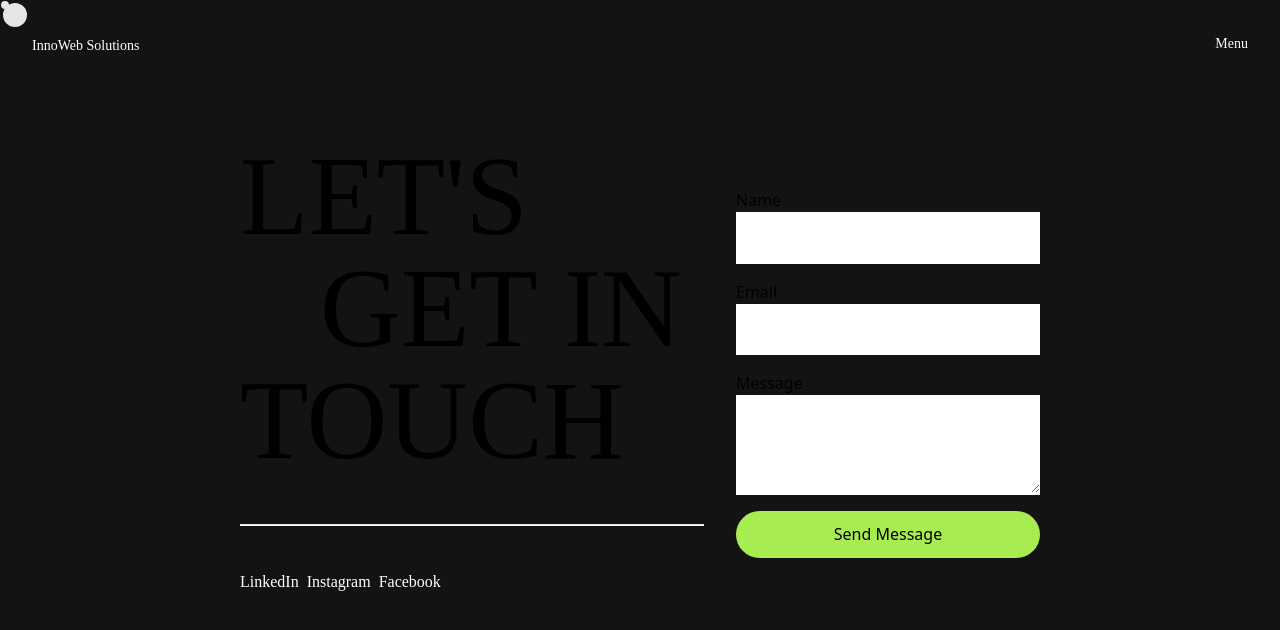
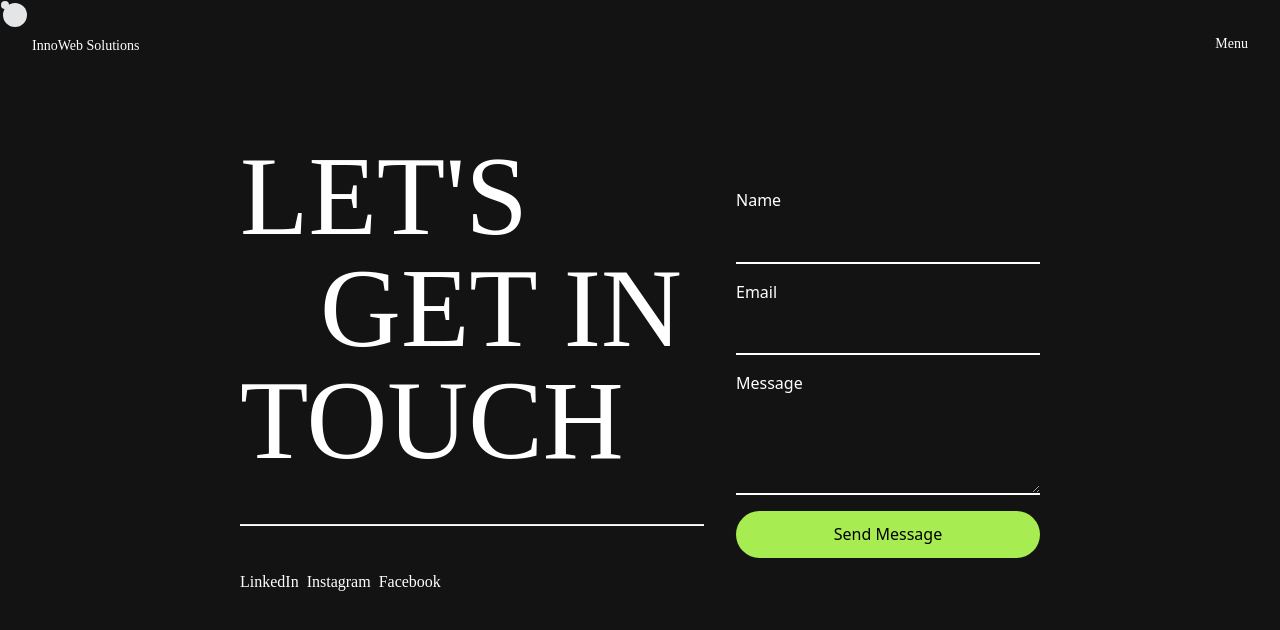
Before and after one commit to ZD12T4NT/ZacharyDistant, a Next.js app: page /contact in a window 1280 px wide. Shown: the top 630 px of the page. Built offline with nearby package versions, Linux system fonts and the light colour scheme; what @xpd/tailwind-3dtransforms would draw is missing.

Commit message:
Text-white class added on text that was black for the live site

```diff
--- a/src/app/about/page.tsx
+++ b/src/app/about/page.tsx
@@ -39,7 +39,7 @@ const Page = () => {
           <motion.div initial="initial" animate="animate" style={{ opacity: 1, transform: 'none' }}>
             <div className="page-head flex align-middle">
               <motion.h2
-                className="page-title w-full uppercase text-left m-0 text-ellipsis overflow-x-hidden text-[2rem] md:text-[5rem]"
+                className="page-title w-full uppercase text-left m-0 text-ellipsis overflow-x-hidden text-[2rem] md:text-[5rem] text-white"
                 variants={textRevealMotionFade(0)}
               >
                 About
--- a/src/app/contact/contactForm.tsx
+++ b/src/app/contact/contactForm.tsx
@@ -49,18 +49,18 @@ const ContactForm = () => {
   return (
     <form onSubmit={sendEmail} className="contact-form flex flex-col gap-4">
       <div className="form-group flex flex-col">
-        <label htmlFor="name">Name</label>
-        <input className="form-textarea p-[0.8rem] border-b-2 border-b-white resize-y min-h-[50px]" type="text" id="name" name="name" onChange={handleChange} required />
+        <label htmlFor="name" className='text-white'>Name</label>
+        <input className="form-textarea p-[0.8rem] bg-transparent border-b-2 border-b-white resize-y min-h-[50px]" type="text" id="name" name="name" onChange={handleChange} required />
       </div>
 
       <div className="form-group flex flex-col">
-        <label htmlFor="email">Email</label>
-        <input className="form-textarea p-[0.8rem] border-b-2 border-b-white resize-y min-h-[50px]" type="email" id="email" name="email" onChange={handleChange} required />
+        <label htmlFor="email" className='text-white'>Email</label>
+        <input className="form-textarea p-[0.8rem] border-b-2 bg-transparent border-b-white resize-y min-h-[50px]" type="email" id="email" name="email" onChange={handleChange} required />
       </div>
 
       <div className="form-group flex flex-col">
-        <label htmlFor="message">Message</label>
-        <textarea className="form-textarea p-[0.8rem] border-b-2 border-b-white resize-y min-h-[100px]" id="message" name="message" onChange={handleChange} required />
+        <label htmlFor="message" className='text-white'>Message</label>
+        <textarea className="form-textarea p-[0.8rem] border-b-2 bg-transparent border-b-white resize-y min-h-[100px]" id="message" name="message" onChange={handleChange} required />
       </div>
 
       <button type="submit" className='submit-button flex justify-center transition-all relative w-full md:w-auto bg-[#a7ec51] py-[.7rem] px-[2rem] rounded-[100em] text-black hover:bg-black hover:text-white' disabled={isSubmitting}>
--- a/src/app/contact/page.tsx
+++ b/src/app/contact/page.tsx
@@ -33,7 +33,7 @@ const Page = () => {
       >
         <div className="left-side w-full lg:w-[60%] lg:pr-[1rem]">
           <div className="page-head m-0 flex align-baseline flex-col">
-            <div className="page-title w-full text-left m-0 text-ellipsis overflow-x-hidden text-[2rem] md:text-[3rem] lg:text-[4rem] xl:text-[7rem] leading-none overflow-hidden">
+            <div className="page-title w-full text-left m-0 text-ellipsis overflow-x-hidden text-[2rem] md:text-[3rem] lg:text-[4rem] xl:text-[7rem] leading-none overflow-hidden text-white">
               LET&apos;S <span className="lg:ml-[5rem] lg:block">GET IN</span> TOUCH
             </div>
             <motion.hr
--- a/src/app/projects/page.tsx
+++ b/src/app/projects/page.tsx
@@ -125,7 +125,7 @@ export default function ImageHoverComponent() {
       </div>
       <div className="w-full overflow-y-scroll overflow-x-hidden lg:w-[45%] h-full flex flex-col justify-end items-start p-10 relative">
         <div className="heading leading-3 md:leading-tight flex flex-wrap align-bottom justify-between w-full lg:w-3/4 font-bold mb-[2rem]">
-          <motion.div className="font-[var(--main)] title text-[3.25rem] md:text-[5rem]" variants={textRevealMotionFade(0)}>WORK</motion.div>
+          <motion.div className="font-[var(--main)] title text-[3.25rem] md:text-[5rem] text-white" variants={textRevealMotionFade(0)}>WORK</motion.div>
           <div className="number text-2xl">{visibleImages.length.toString().padStart(2, '0')}</div>
         </div>
         <hr className="seperator border-b-1 border-white w-full lg:w-3/4 border-solid" />
--- a/src/app/projects/projectStyles.css
+++ b/src/app/projects/projectStyles.css
@@ -73,7 +73,9 @@ table td {
 }
 
 .project-content h6 {
-  font-variation-settings: "wght" 800, "wdth" 100;
+  font-variation-settings:
+    "wght" 800,
+    "wdth" 100;
   margin: calc(var(--top-internal-margin) * 2) 0
     calc(var(--top-internal-margin) / 2);
   text-align: center;
@@ -134,6 +136,10 @@ table td {
       var(--top-internal-margin);
   }
 
+  .project-content h6 {
+    color: #fff;
+  }
+
   .project-page .page-title {
     margin: var(--top-internal-margin) var(--left-right-margin)
       var(--top-internal-margin);
```
